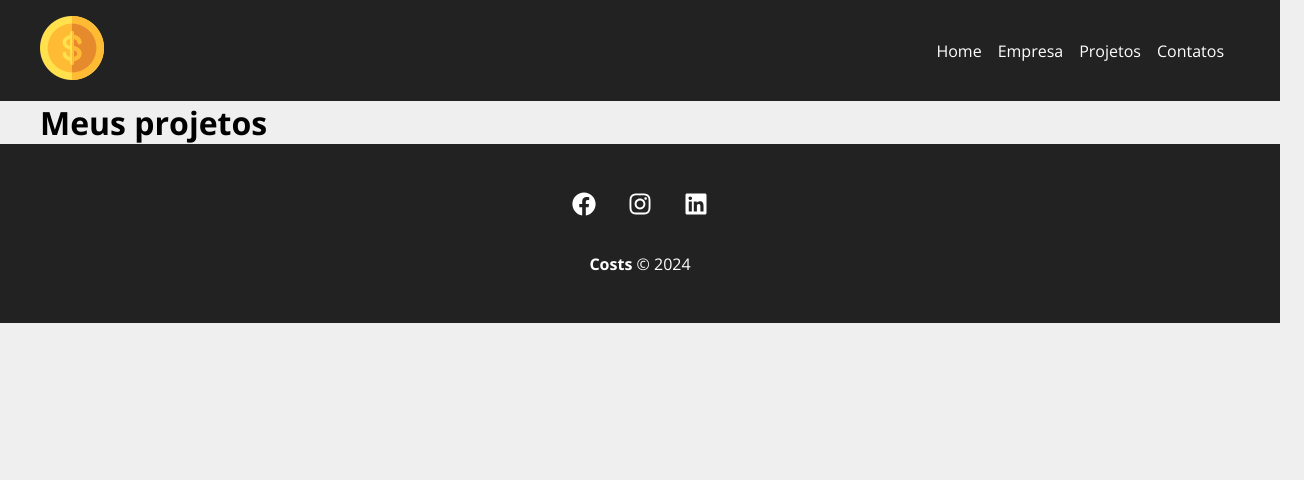
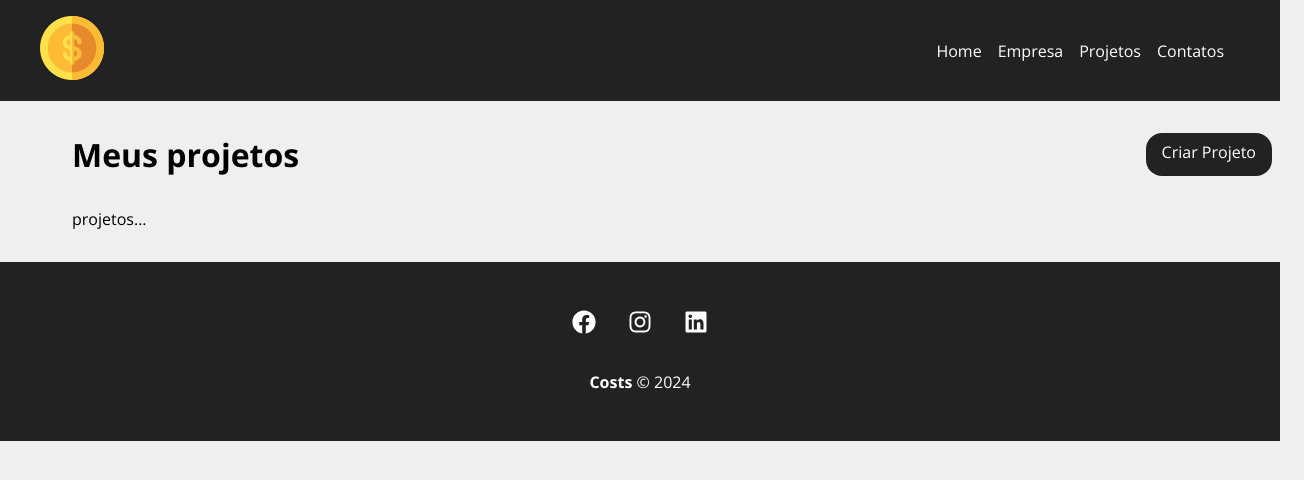
Before and after one commit to MateusGomesc/costs, a React (Create React App) app: page /Projects in a window 1280 px wide. Shown: the top 480 px of the page, 1304 px wide, since content can reach past the window. Built offline with nearby package versions, Linux system fonts and the light colour scheme; the HTML template or start-up script is replaced by a standard one.

Commit message:
feat: add initial styles from projects page

```diff
--- /dev/null
+++ b/src/components/pages/Project.module.css
@@ -0,0 +1,9 @@
+.projectsContainer{
+    padding: 2em;
+}
+
+.titleContainer{
+    display: flex;
+    justify-content: space-between;
+    margin-bottom: 2em;
+}
--- a/src/components/pages/Projects.js
+++ b/src/components/pages/Projects.js
@@ -1,5 +1,9 @@
 import { useLocation } from "react-router-dom"
+
 import Message from "../layout/Message"
+import styles from './Project.module.css'
+import Container from '../layout/Container'
+import LinkButton from "../layout/LinkButton"
 
 function Projects(){
     const location = useLocation()
@@ -10,14 +14,23 @@ function Projects(){
     }
 
     return(
-        <div>
-            <h1>Meus projetos</h1>
+        <div className={styles.projectsContainer}>
+            <div className={styles.titleContainer}>
+                <h1>Meus projetos</h1>
+                <LinkButton
+                    to='/NewProjects'
+                    text='Criar Projeto'
+                />
+            </div>
             {message && (
                 <Message
                     type='sucess'
                     text={message}
                 />
             )}
+            <Container customClass='start'>
+                projetos...
+            </Container>
         </div>
     )
 }
```
